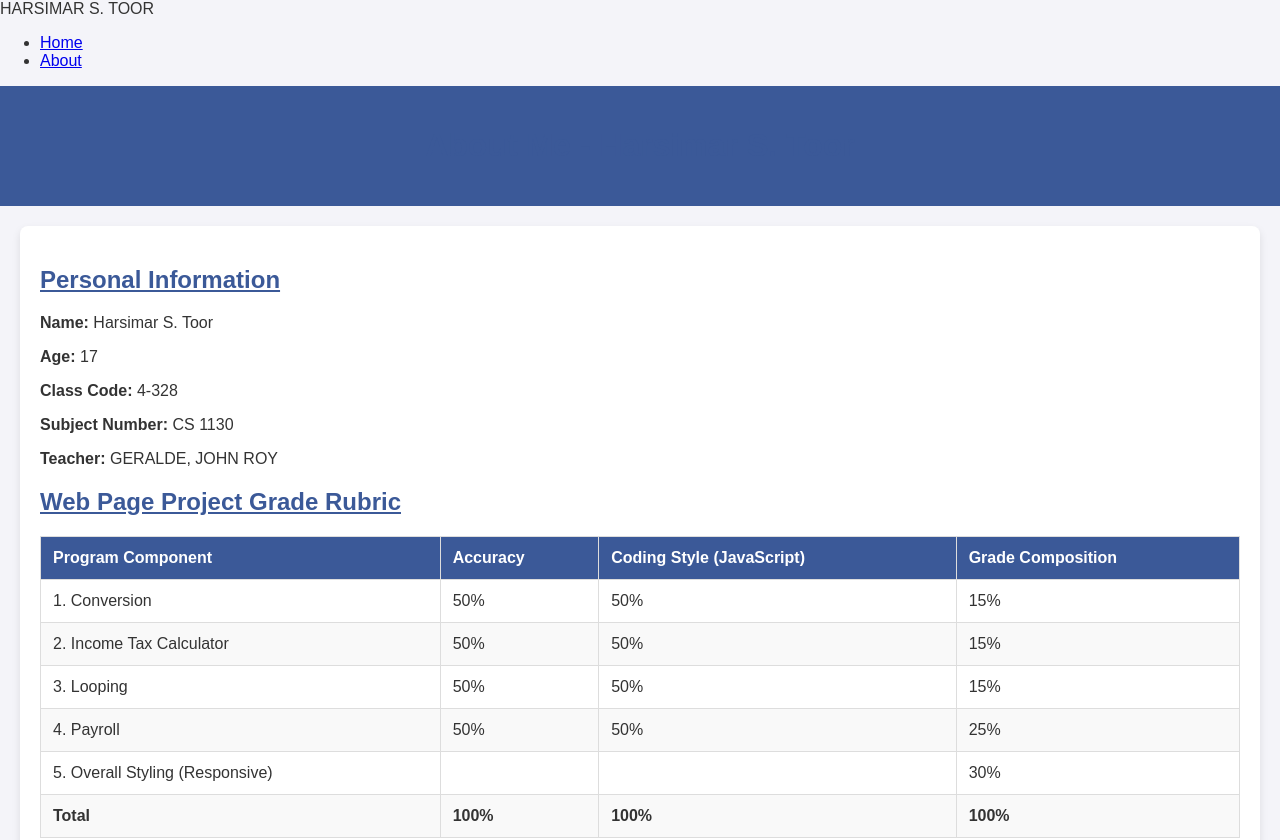
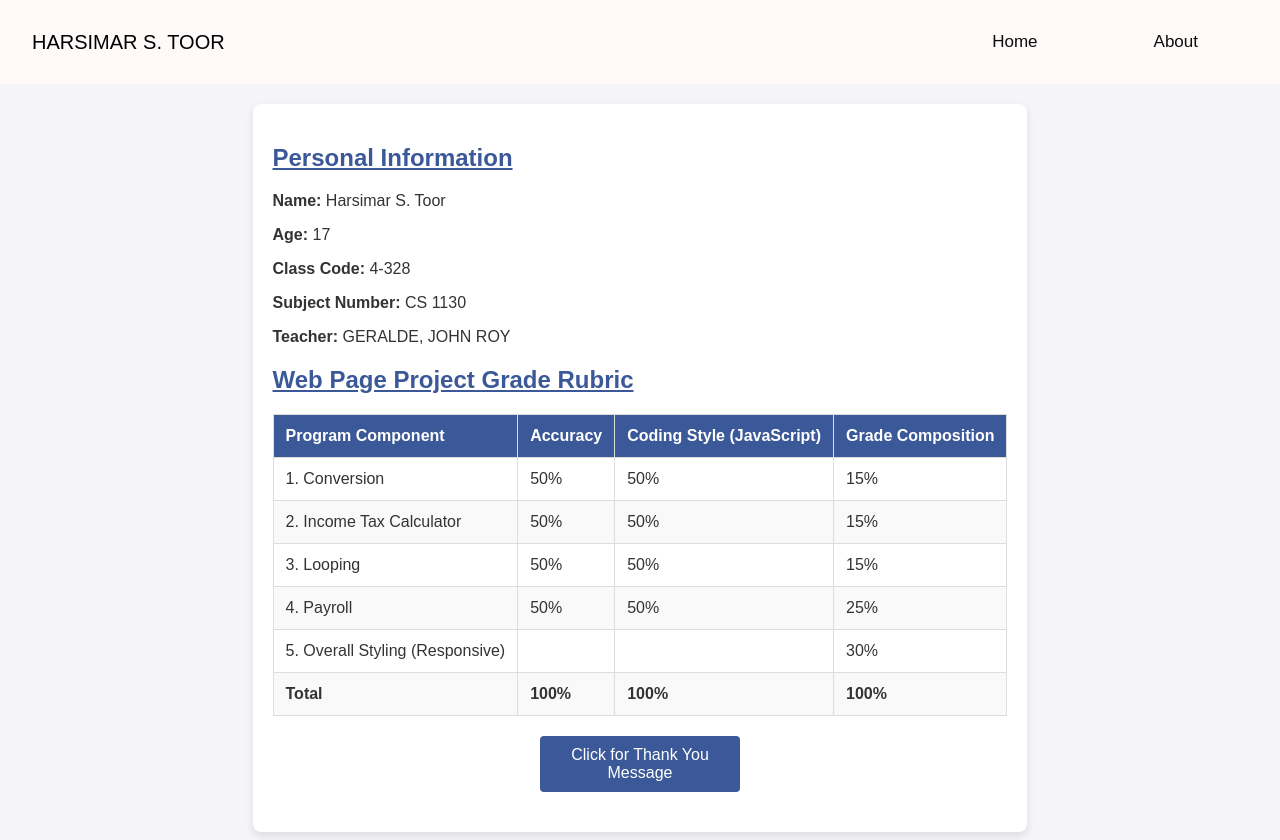
Before and after one commit to HarsimarToor/itc-final, a plain HTML site: page about/index.html in a window 1280 px wide. Shown: the top 840 px of the page. Drawn offline with Linux system fonts and the light colour scheme.

Commit message:
fix about

```diff
--- a/about/index.html
+++ b/about/index.html
@@ -5,6 +5,7 @@
   <meta charset="UTF-8">
   <meta name="viewport" content="width=device-width, initial-scale=1.0">
   <title>About Me - Harsimar S. Toor</title>
+  <link rel="stylesheet" href="../global.css">
   <style>
     body {
       font-family: 'Arial', sans-serif;
@@ -91,7 +92,7 @@
   </style>
 </head>
 
-<body>
+<main>
   <nav>
     <div class="nav-logo">HARSIMAR S. TOOR</div>
 
@@ -105,11 +106,8 @@
       </li>
     </ul>
   </nav>
-  <main class="flex-center flex-column"> </main>
 
-  <header>
-    <h1>About Me - Harsimar S. Toor</h1>
-  </header>
+  <main class="flex-center flex-column">
 
     <div class="container">
       <section class="content">
@@ -179,6 +177,7 @@
         <p>Thank you for visiting my about page! I hope you enjoyed learning more about my web project!</p>
       </div>
     </div>
+  </main>
 
   <script>
     function showThankYouMessage() {
```
Lines whose indentation alone changed are shown as unchanged.
